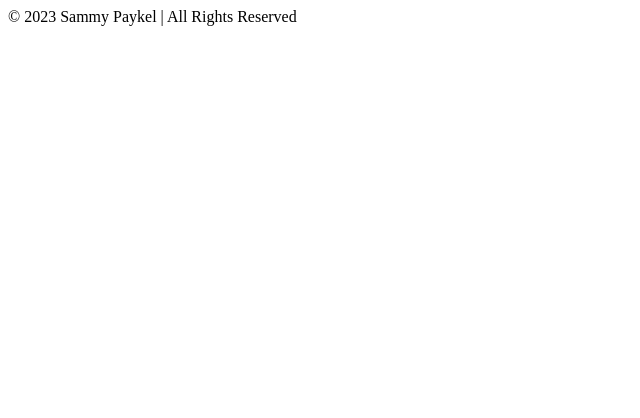
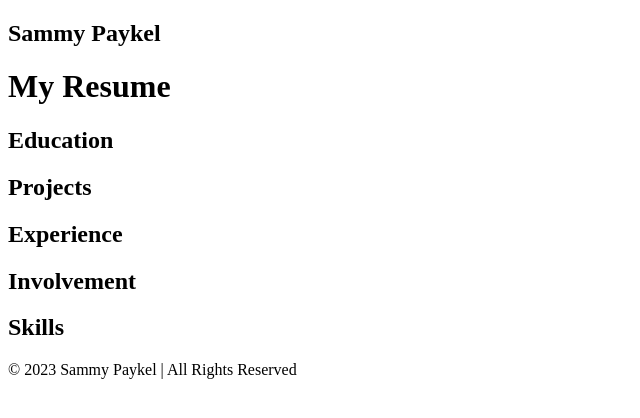
Before and after one commit to spaykel/hack4impact.github.io, a plain HTML site: page resume.html in a window 1280 px wide. Shown: the whole page, without its empty margins (0-640 px from the left). Drawn offline with Linux system fonts and the light colour scheme.

Commit message:
update resume and portfolio, added divs

```diff
--- a/resume.html
+++ b/resume.html
@@ -6,17 +6,44 @@
     </title>
   </head>
   <body>
-    <nav>
-
+    <nav class="navbar">
+        <h1 class="logo">
+            Sammy Paykel
+        </h1>
     </nav>
     <main>
-      <section></section>
-      <section></section>
-      <section></section>
-      <section></section>
-      <section></section>
+        <h1 class="page-title">
+            My Resume
+        </h1>
+        <div class="resume">
+      <section class="section">
+        <h2 class="section-title">
+          Education
+        </h2>
+      </section>
+      <section class="section">
+        <h2 class="section-title">
+          Projects
+        </h2>
+      </section>
+      <section class="section">
+        <h2 class="section-title">
+          Experience
+        </h2>
+      </section>
+      <section class="section">
+        <h2 class="section-title">
+          Involvement
+        </h2>
+      </section>
+      <section class="section">
+        <h2 class="section-title">
+          Skills
+        </h2>
+      </section>
+    </div>
     </main>
-    <footer>
+    <footer class="footer">
         © 2023 Sammy Paykel | All Rights Reserved
     </footer>
   </body>
```
Also changed, not shown: blog.html (+8 -4 lines), contact.html (+8 -4 lines), index.html (+16 -4 lines), portfolio.html (+10 -3 lines).
